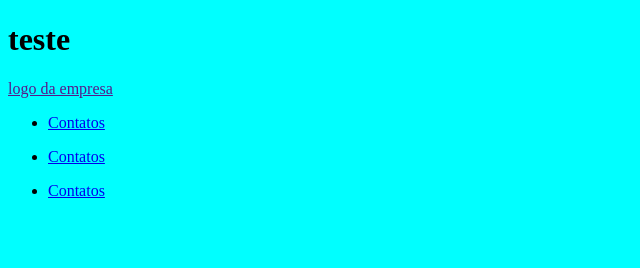
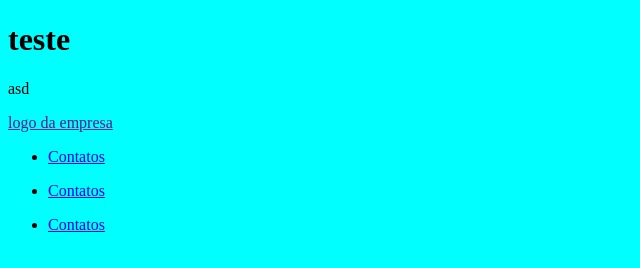
Before and after one commit to FilipeRabelo/curso_git.1, a plain HTML site: page index.html in a window 1280 px wide. Shown: the whole page, without its empty margins (0-640 px from the left). Drawn offline with Linux system fonts and the light colour scheme.

Commit message:
Enviando alteracao para producao

```diff
--- a/index.html
+++ b/index.html
@@ -12,6 +12,10 @@
     <div id="container">
 
         <h1>teste</h1>
+
+        <p>
+            asd
+        </p>
 
         <header>
             <nav>
```
